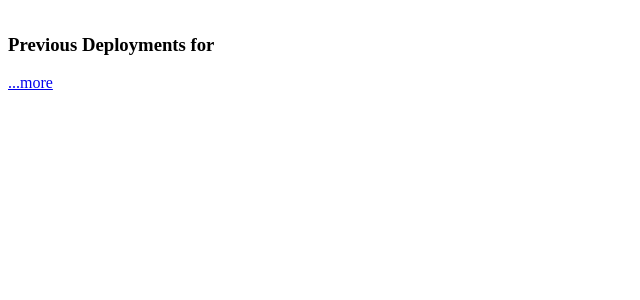
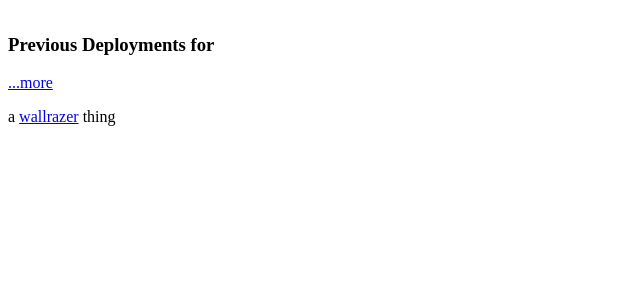
Before and after one commit to sivy/makeitgoo, a Django app: template mgapp/templates/app.html in a window 1280 px wide. Shown: the part 335-635 px from the top of the page, without its empty margins (0-640 px from the left). Run offline with Django 3.2, Linux system fonts and the light colour scheme; the template is opened without the code that fills it, so the values that code supplies are empty; some libraries are stand-ins or nearby versions.

Commit message:
add footer

```diff
--- a/mgapp/templates/base.html
+++ b/mgapp/templates/base.html
@@ -10,5 +10,6 @@
         <p id="banner"><strong><a href="{% url mgapp.views.home %}">Make It Goo</a>{% block breadcrumbs %}{% endblock %}</strong></p>
         {% block content %}{% endblock %}
         </div>
+        <p>a <a href="http://wallrazer.com">wallrazer</a> thing</p>
     </body>
 </html>
```
